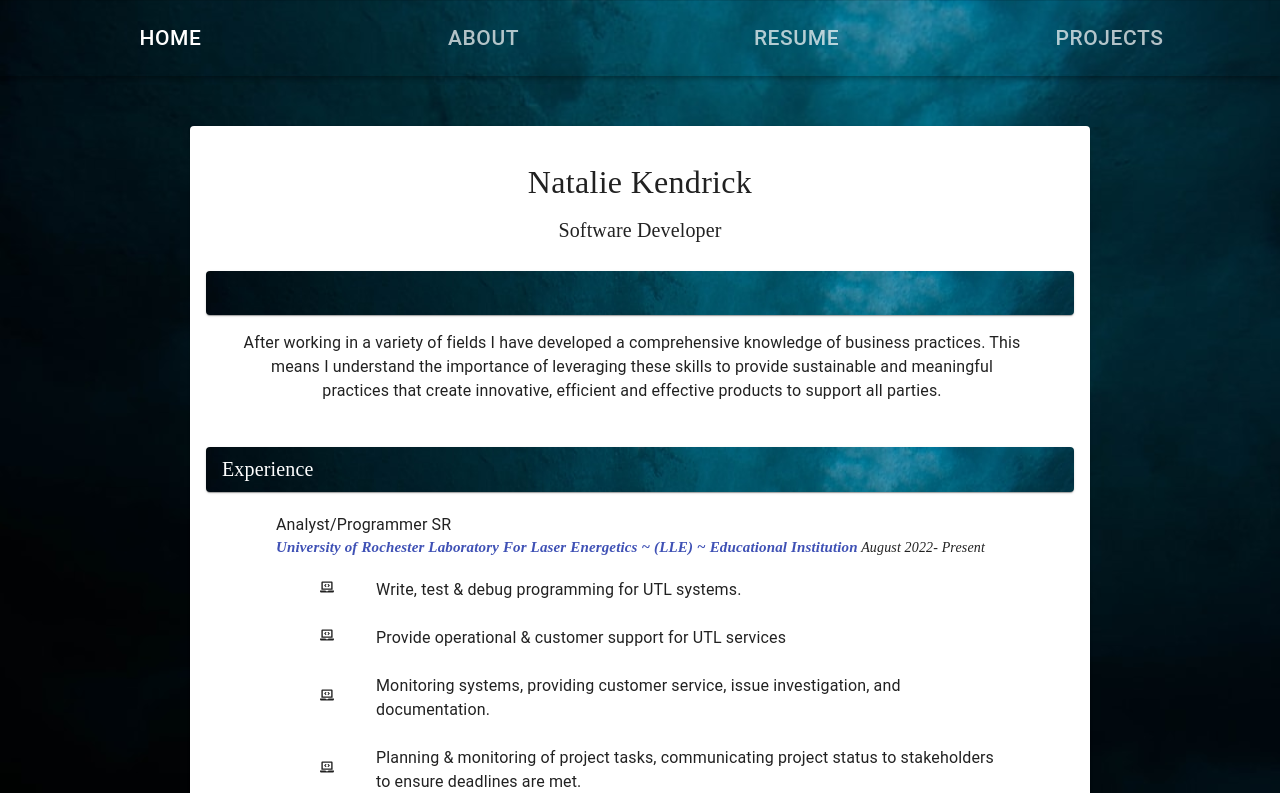
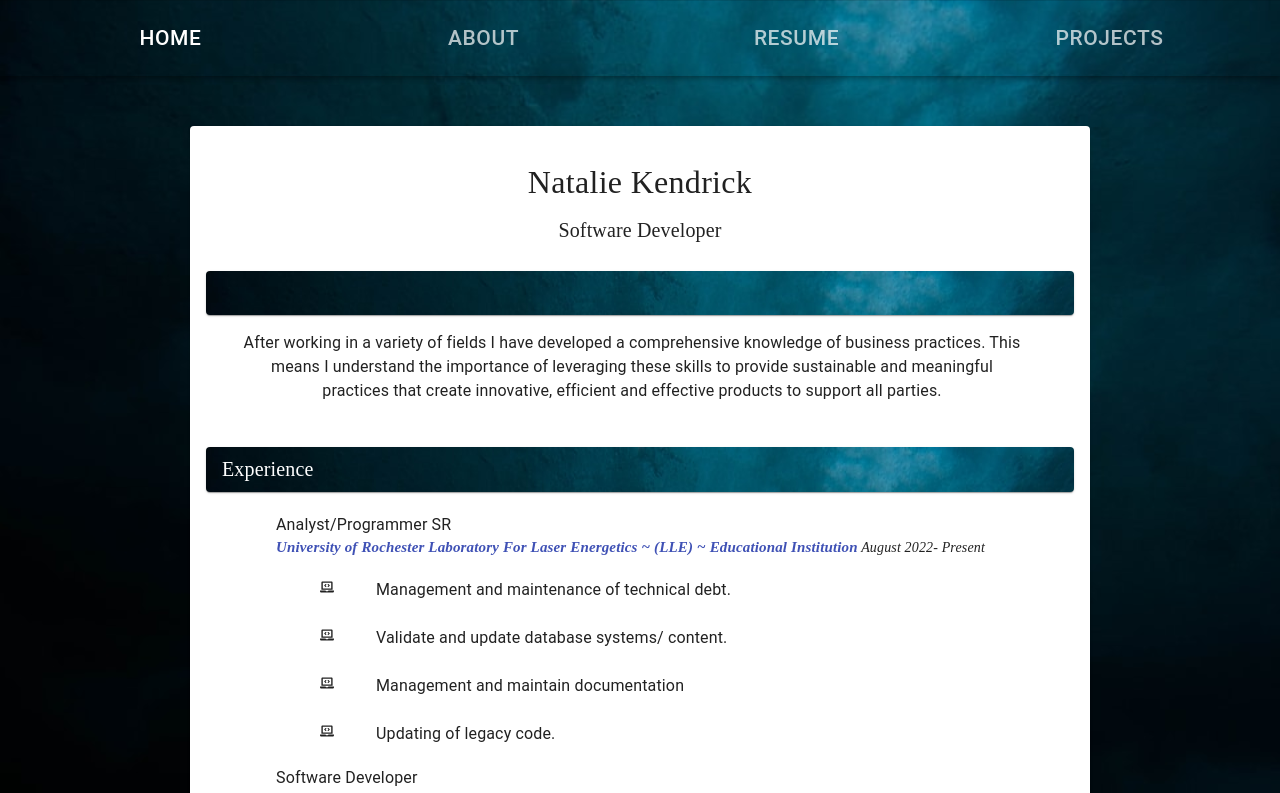
Before and after one commit to listenToRipley/nataliekendrick, a React (Create React App) app: page /resume in a window 1280 px wide. Shown: the top 793 px of the page. Built offline with nearby package versions, Linux system fonts and the light colour scheme.

Commit message:
job description update

```diff
--- a/src/Components/ResumeExp.js
+++ b/src/Components/ResumeExp.js
@@ -121,11 +121,10 @@ const ResumeExp = () => {
         tenure: 'August 2022- Present',
         div: <FaLaptopCode/>,
         res: [
-          'Write, test & debug programming for UTL systems.',
-          'Provide operational & customer support for UTL services',
-          'Monitoring systems, providing customer service, issue investigation, and documentation.',
-          'Planning & monitoring of project tasks, communicating project status to stakeholders to ensure deadlines are met.',
-          'Contribute to application quality through participate in validation, testing, and documentation of product releases.',
+          'Management and maintenance of technical debt.',
+          'Validate and update database systems/ content.',
+          'Management and maintain documentation',
+          'Updating of legacy code.'
         ],
     },
     {
```
